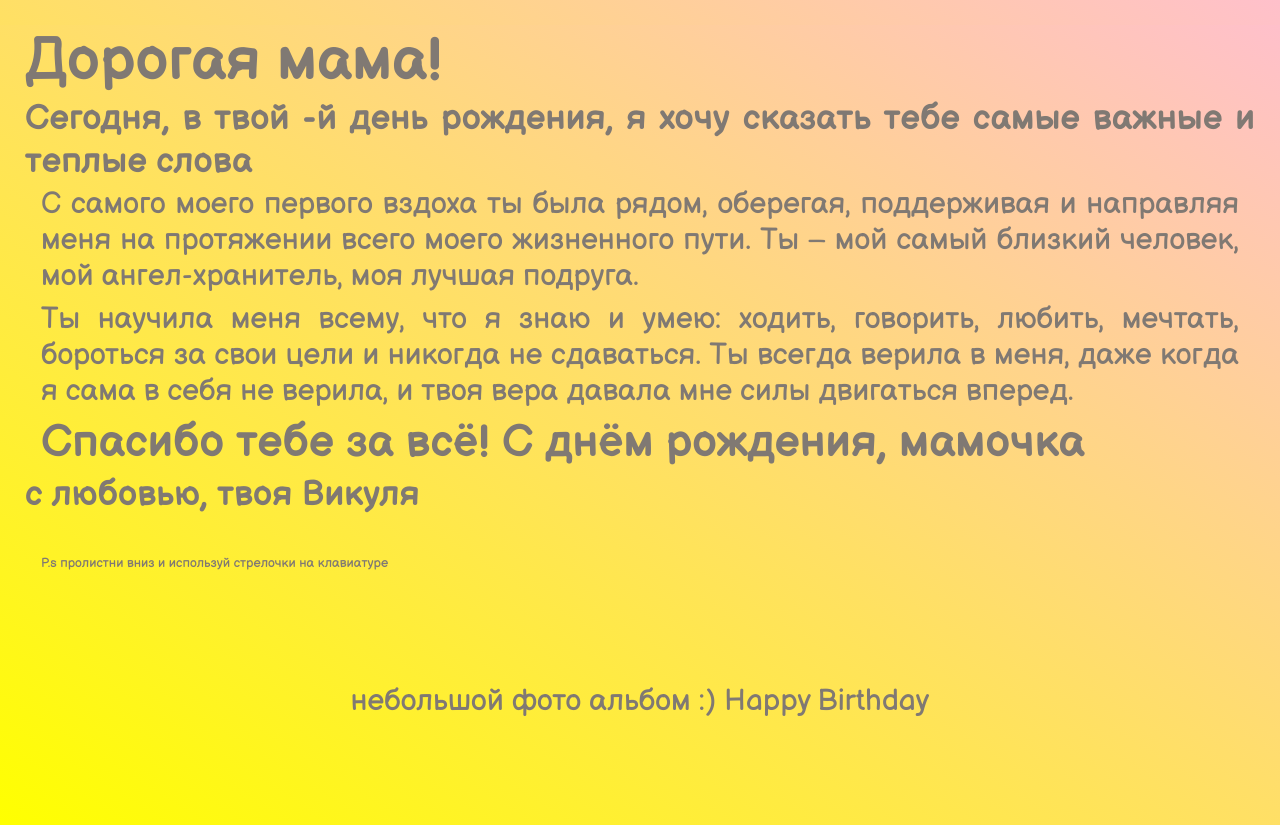
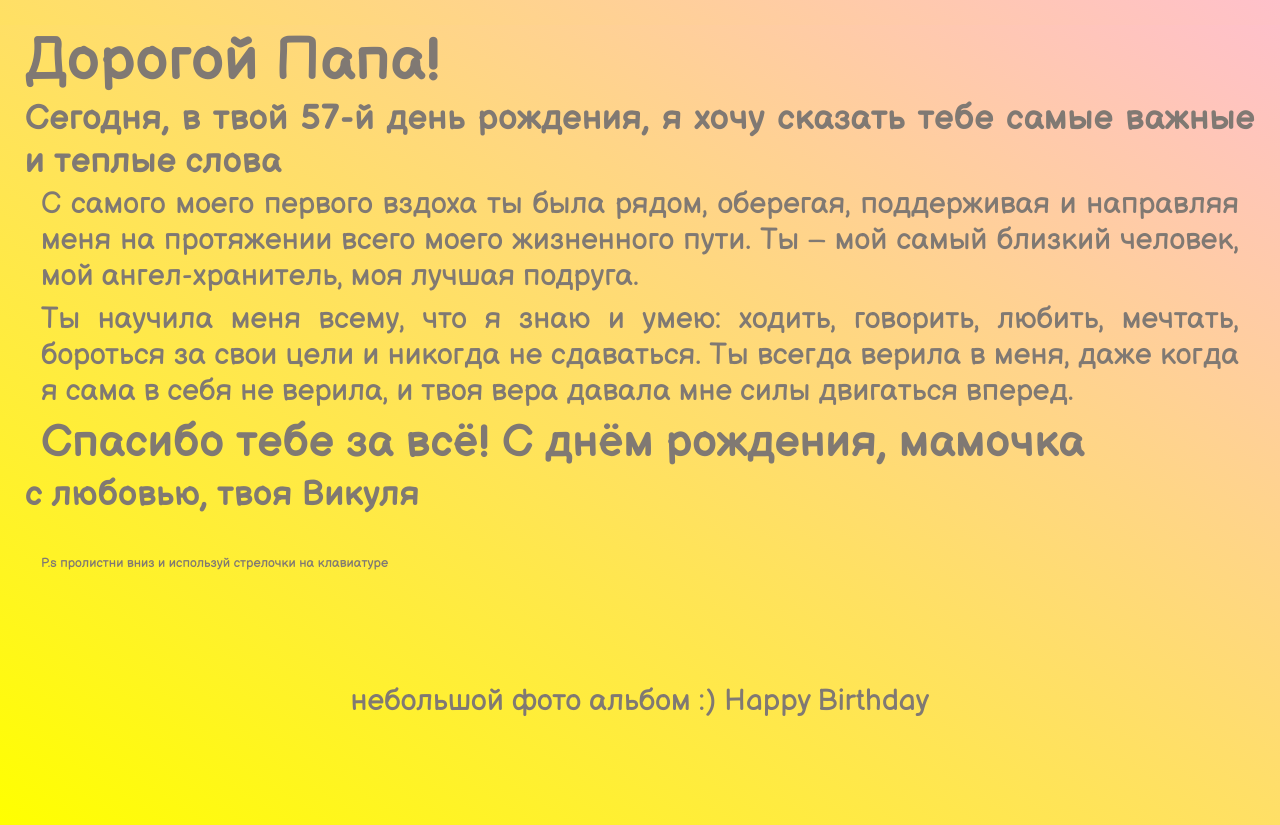
Before and after one commit to maqugo/gift, a plain HTML site: page index.html in a window 1280 px wide. Drawn offline with nearby package versions, Linux system fonts and the light colour scheme.

Commit message:
изменил текст

```diff
--- a/index.html
+++ b/index.html
@@ -12,8 +12,8 @@
 <body>
 <div class="text-container">
 <div class="text">
-	<h1> Дорогая мама!</h1>
-    <h3>  Сегодня, в твой -й день рождения, я хочу сказать тебе самые важные и теплые слова</h3>
+	<h1> Дорогой Папа!</h1>
+    <h3>  Сегодня, в твой 57-й день рождения, я хочу сказать тебе самые важные и теплые слова</h3>
 	<p>
 		С самого моего первого вздоха ты была рядом, оберегая, поддерживая и направляя меня на протяжении всего моего жизненного пути. Ты – мой самый близкий человек, мой ангел-хранитель, моя лучшая подруга.
 	</p>
```
